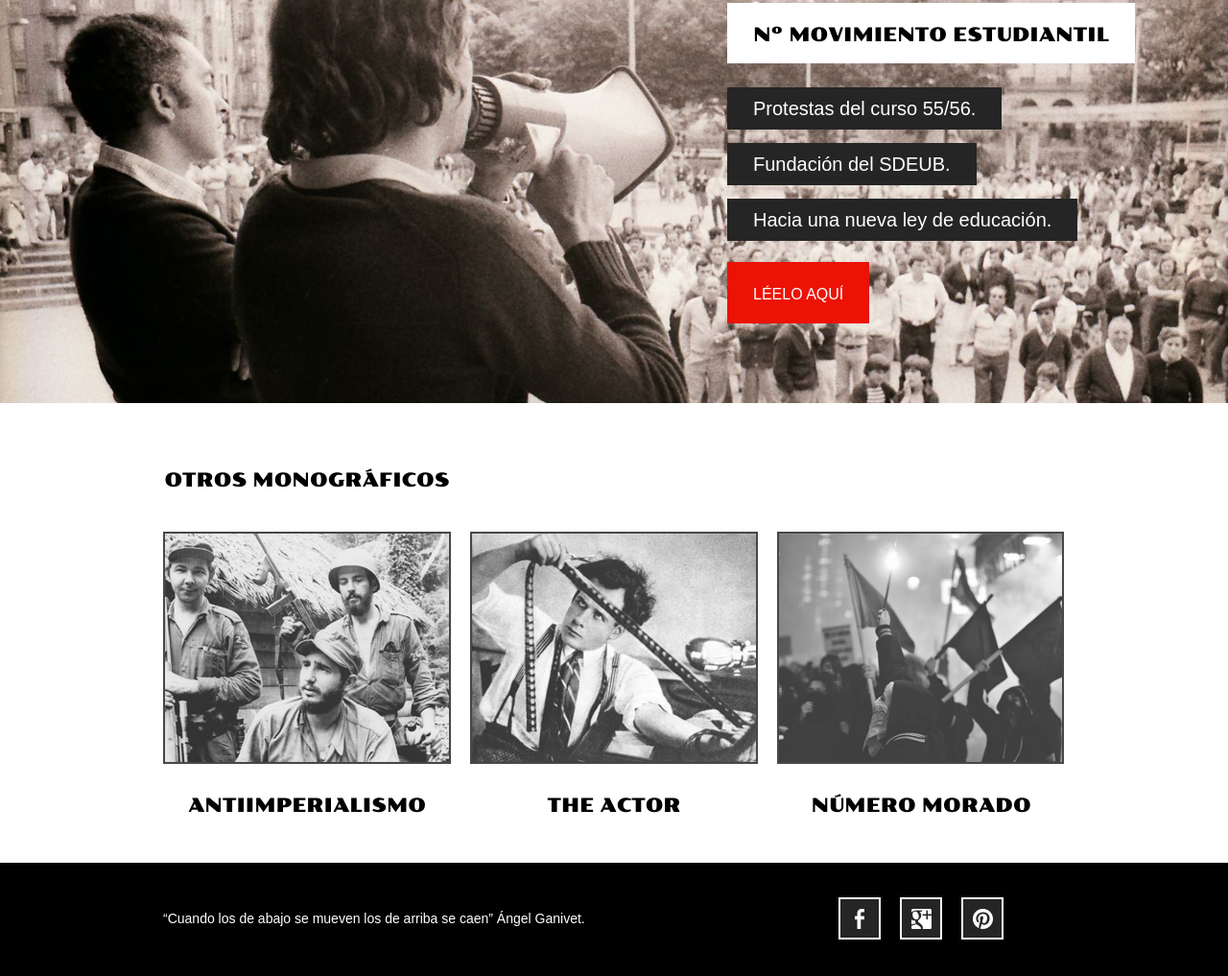
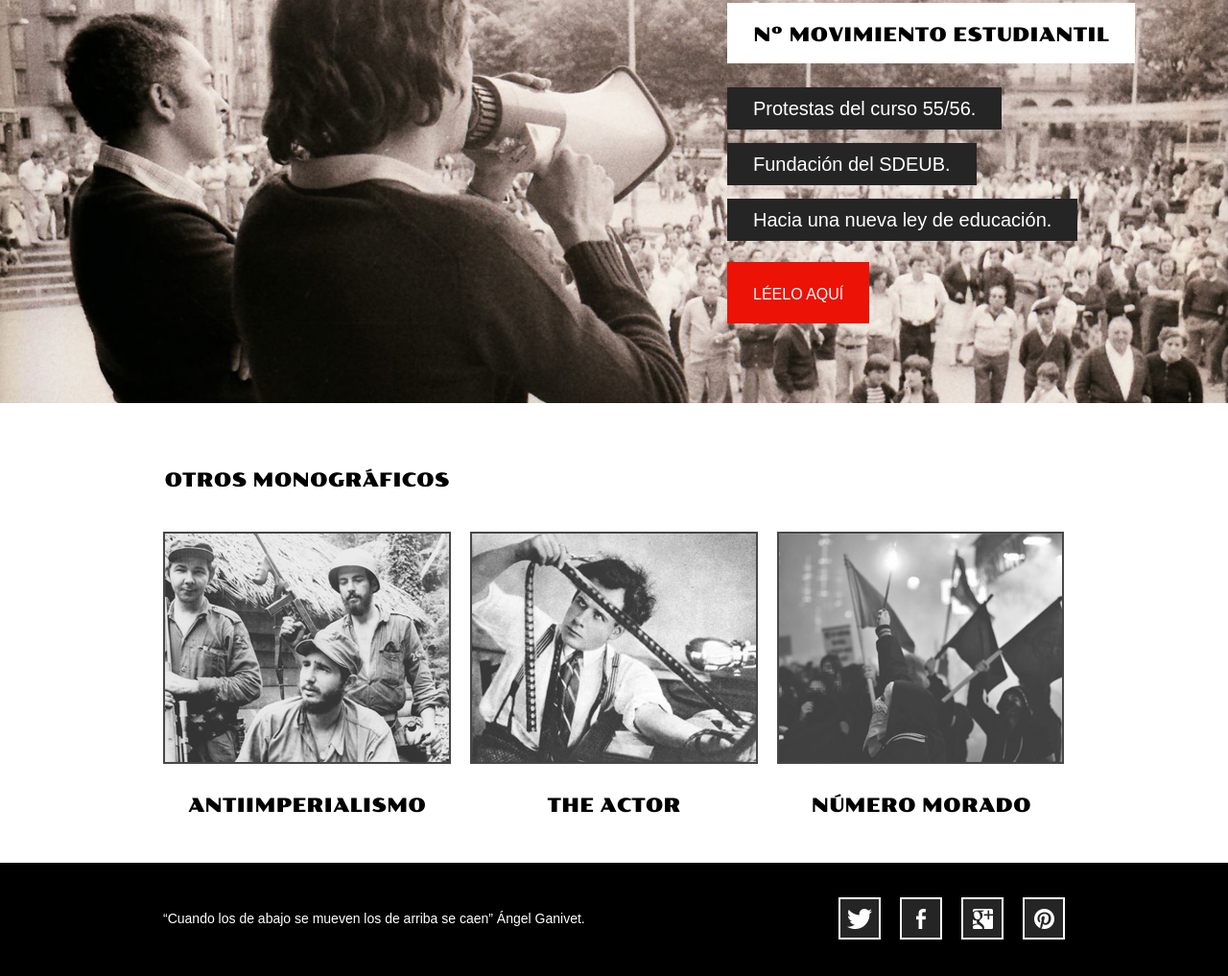
Before and after one commit to GranadaIncendiaria/Teor-a-Pr-ctica, a plain HTML site: page index.html in a window 1280 px wide. Shown: the part 333-1350 px from the top of the page at 96% size. Drawn offline with Linux system fonts and the light colour scheme.

Commit message:
Update index.html

```diff
--- a/index.html
+++ b/index.html
@@ -74,7 +74,9 @@
 		<div>
 			<p>“Cuando los de abajo se mueven los de arriba se caen” Ángel Ganivet.		</p>
 			<ul>
-
+				<li>
+					<a ></a>
+				</li>
 				<li>
 					<a href="http://freewebsitetemplates.com/go/facebook/" id="facebook">facebook</a>
 				</li>
```
